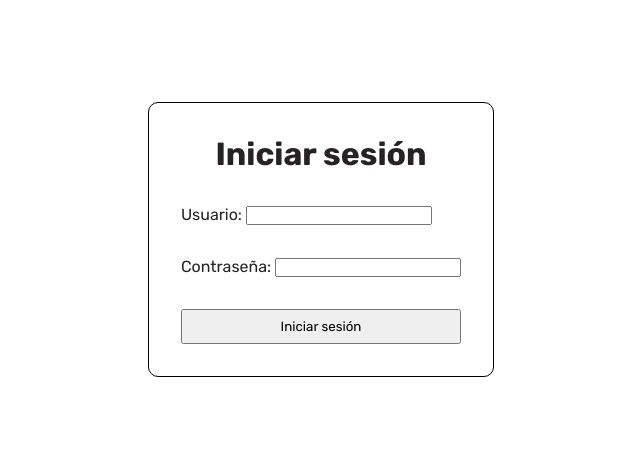
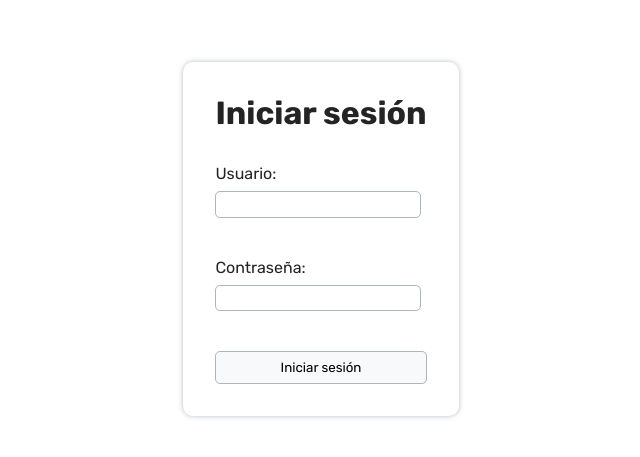
Before and after one commit to valentinoaraya/ventatrack, a React (Vite) app: page / in a window 1280 px wide. Shown: the part 161-618 px from the top of the page, without its empty margins (319-959 px from the left). Built offline with nearby package versions, Linux system fonts and the light colour scheme; no server answers.

Commit message:
Aplico estilos al login

```diff
--- a/src/App.css
+++ b/src/App.css
@@ -19,8 +19,8 @@
   background-color: white;
   padding: 2rem;
   border-radius: 10px;
-  border: 1px solid black;
   text-align: center;
+  box-shadow: 0px 0px 5px 0px rgba(112, 121, 140, 0.5);
 }
 
 .formLogin {
@@ -39,6 +39,33 @@
 
 .divInputContainer {
   margin: 1rem 0;
+  display: flex;
+  flex-direction: column;
+  align-items: start;
+}
+
+.inputLogin {
+  border-radius: 5px;
+  border: none;
+  border: 1px solid var(--gris-intermedio);
+  margin: .5rem 0;
+  padding: .3rem;
+  width: 100%;
+}
+
+.buttonLogin {
+  cursor: pointer;
+  background-color: var(--gris-claro);
+  padding: .3rem;
+  border: none;
+  border-radius: 5px;
+  border: 1px solid var(--gris-intermedio);
+  transition: all .1s ease-in-out;
+}
+
+.buttonLogin:hover {
+  border: 1px solid var(--gris);
+  box-shadow: 0px 0px 5px 0px rgba(112, 121, 140, 0.5);
 }
 
 @media screen and (max-width: 1200px) {
--- a/src/App.jsx
+++ b/src/App.jsx
@@ -71,6 +71,7 @@ function App() {
                   <div className='divInputContainer'>
                     <label>Usuario: </label>
                     <input
+                      className='inputLogin'
                       type="text"
                       name='username'
                       onChange={hanldeChange}
@@ -80,13 +81,14 @@ function App() {
                   <div className='divInputContainer'>
                     <label>Contraseña: </label>
                     <input
+                      className='inputLogin'
                       type="password"
                       name='password'
                       onChange={hanldeChange}
                       required
                     />
                   </div>
-                  <button type='submit'>Iniciar sesión</button>
+                  <button className='buttonLogin' type='submit'>Iniciar sesión</button>
                 </form>
               </div>
             </div>
```
